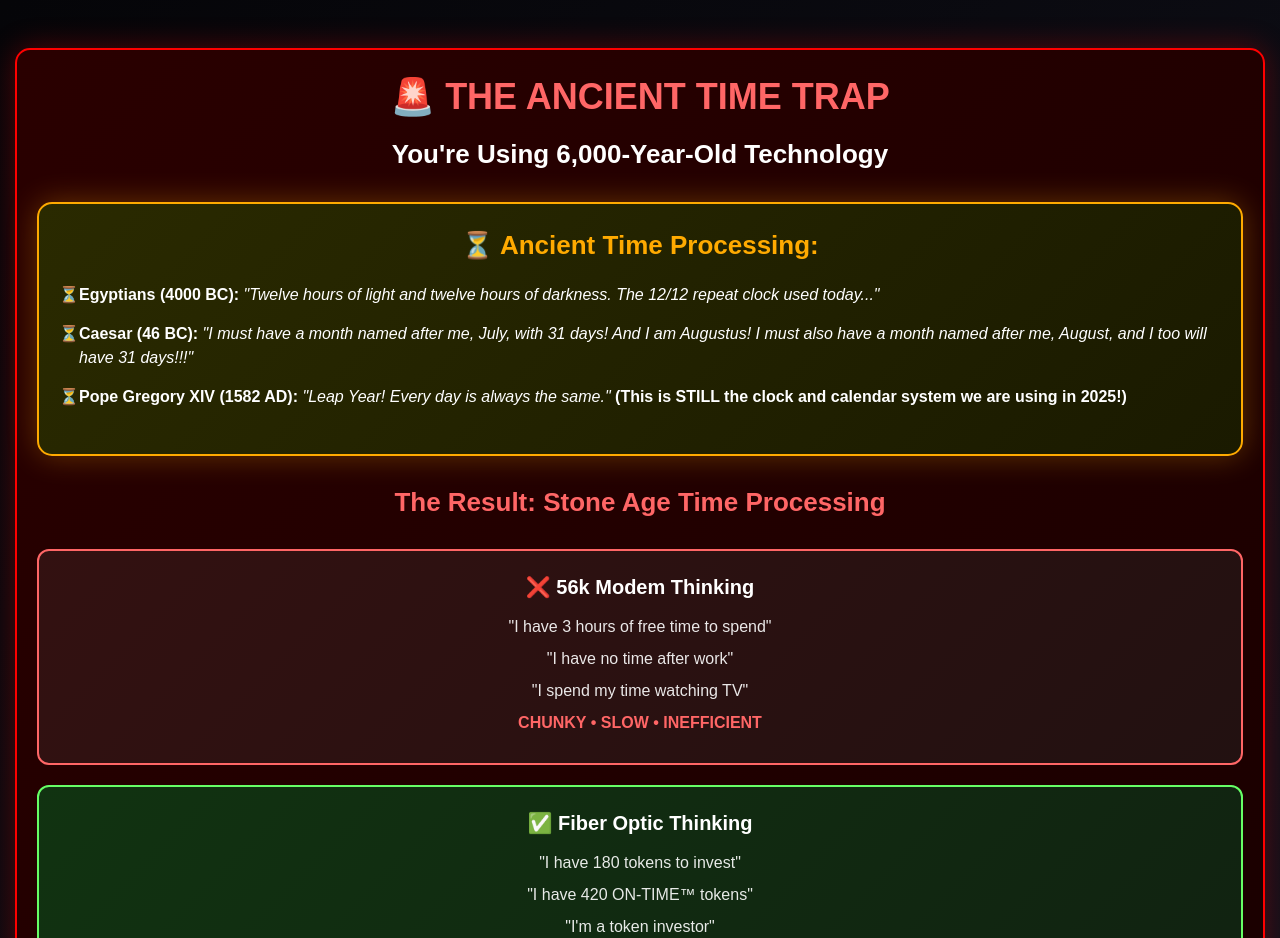
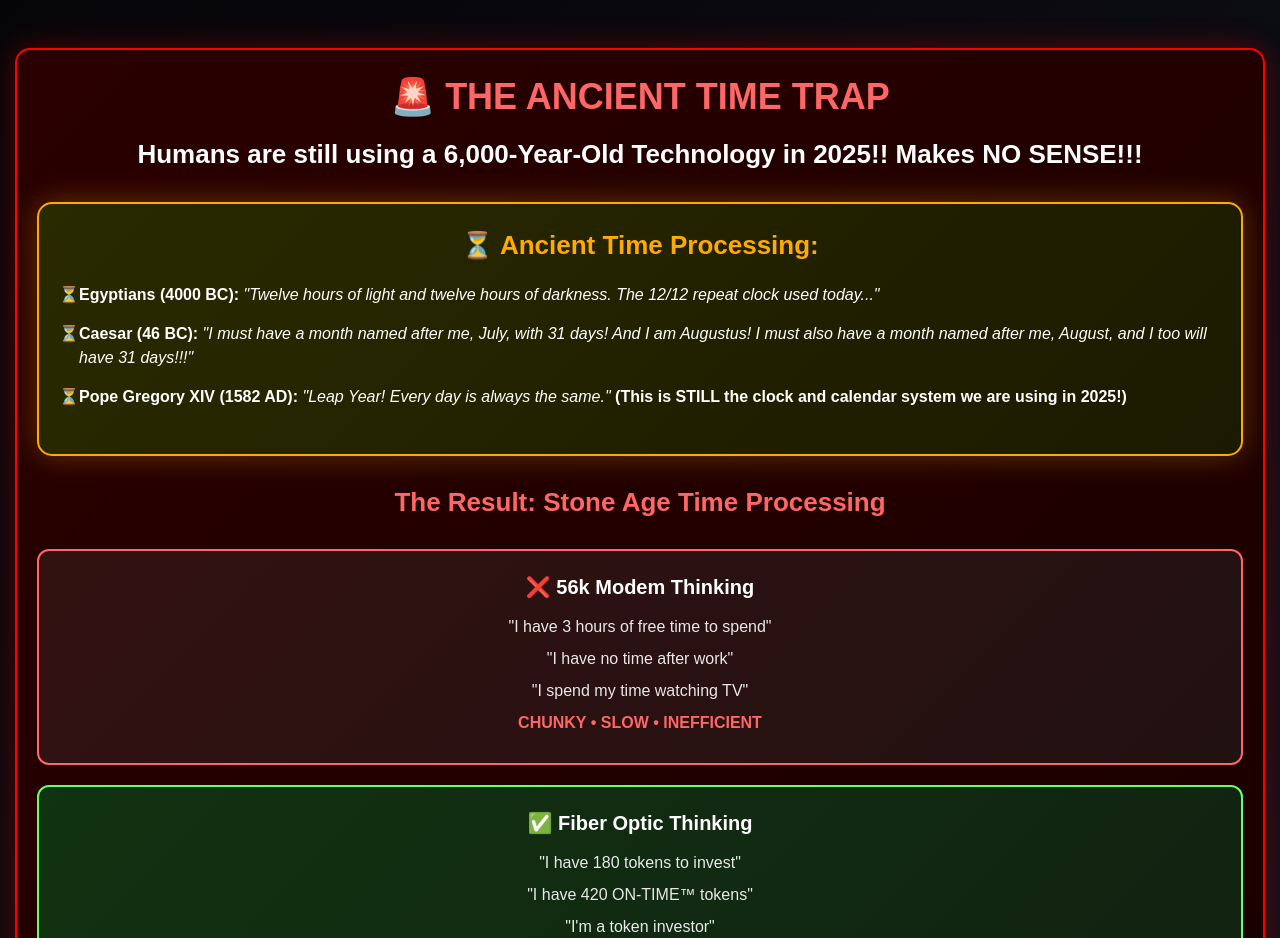
Before and after one commit to kmac1310/1440TIMEweb1, a plain HTML site: page index.html in a window 1280 px wide. Shown: the part 1000-1938 px from the top of the page. Drawn offline with Linux system fonts and the light colour scheme.

Commit message:
Update index.html

```diff
--- a/index.html
+++ b/index.html
@@ -507,7 +507,7 @@
         <div class="problem">
             <h2 style="color: #ff6666;">🚨 THE ANCIENT TIME TRAP</h2>
 
-            <h3>You're Using 6,000-Year-Old Technology</h3>
+            <h3>Humans are still using a 6,000-Year-Old Technology in 2025!! Makes NO SENSE!!!</h3>
 
             <div class="ancient">
                 <h3 style="color: #ffaa00;">⏳ Ancient Time Processing:</h3>
```
